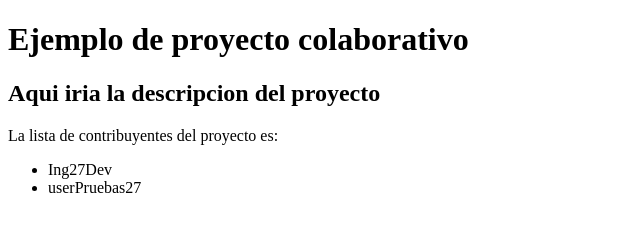
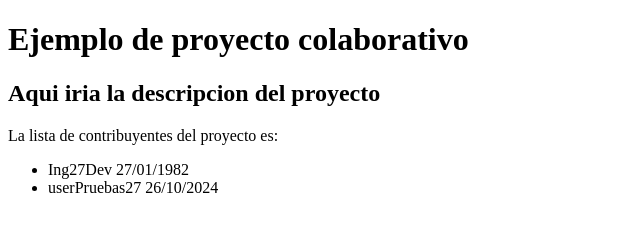
Before and after one commit to userPruebas27/proyecto1_copy, a plain HTML site: page index.html in a window 1280 px wide. Shown: the whole page, without its empty margins (0-640 px from the left). Drawn offline with Linux system fonts and the light colour scheme.

Commit message:
Update index.html
fecha de colaboracion añadidad

```diff
--- a/index.html
+++ b/index.html
@@ -11,8 +11,8 @@
         <h2>Aqui iria la descripcion del proyecto</h2>
         <p>La lista de contribuyentes del proyecto es:</p>
         <ul>
-            <li>Ing27Dev</li>
-            <li>userPruebas27</li>
+            <li>Ing27Dev 27/01/1982</li>
+            <li>userPruebas27 26/10/2024</li>
         </ul>
     </header>
 </body>
```
